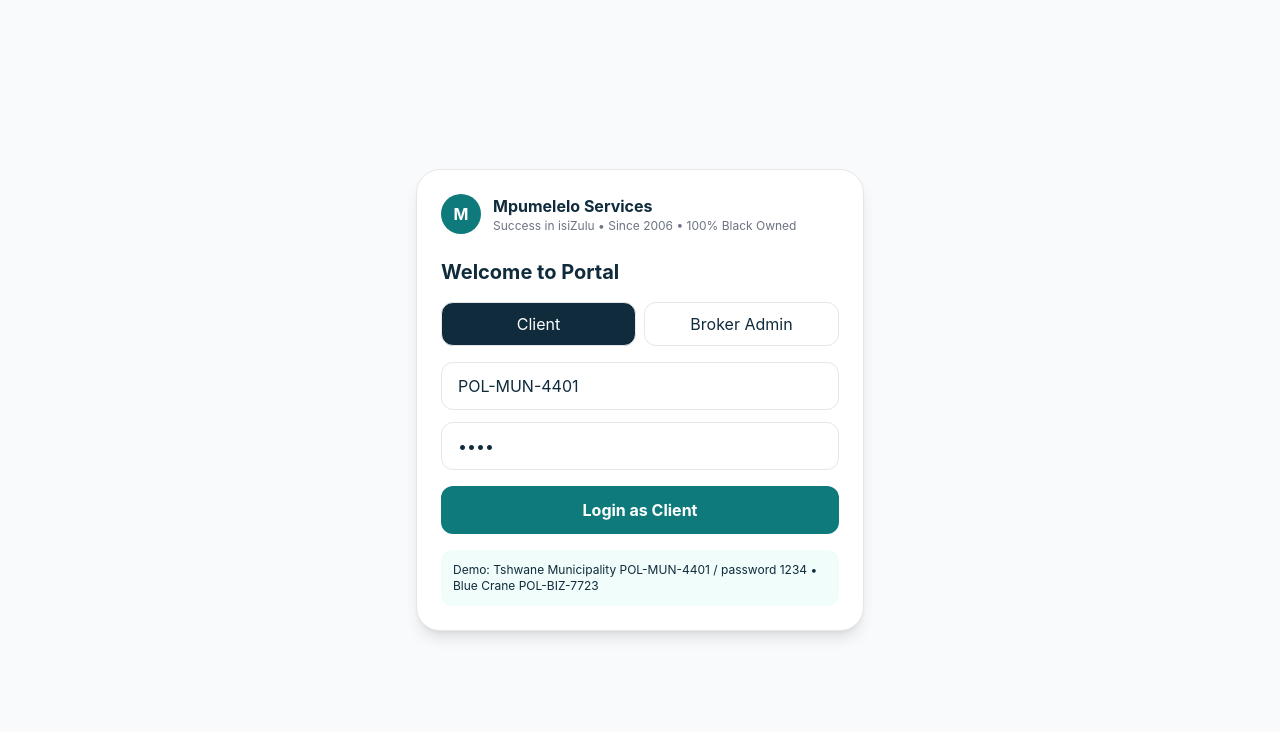
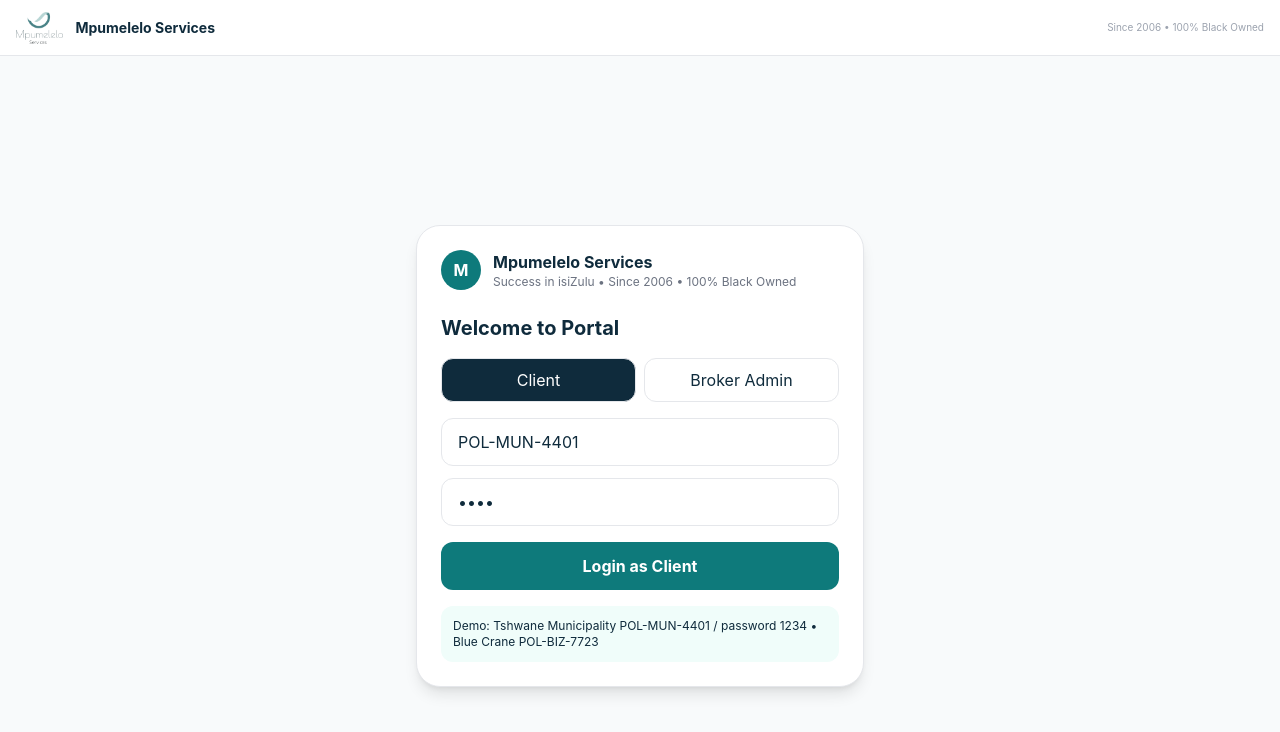
Before and after one commit to britsnico-commits/mpumelelo-portal, a Next.js app: page / in a window 1280 px wide. Shown: the top 732 px of the page. Built offline with nearby package versions, Linux system fonts and the light colour scheme; no server answers.

Commit message:
Update layout.tsx

```diff
--- a/app/layout.tsx
+++ b/app/layout.tsx
@@ -1,5 +1,16 @@
 import './globals.css'
 export const metadata = { title: 'Mpumelelo Services - Insurance Portal', description: 'Broker & Client Portal - 100% Black Owned Since 2006' }
 export default function RootLayout({ children }: { children: React.ReactNode }) {
-  return (<html lang="en"><body className="bg-[#F8FAFB] text-[#0F2B3C]">{children}</body></html>)
+  return (
+    <html lang="en">
+      <body className="bg-[#F8FAFB] text-[#0F2B3C]">
+        <div className="h-14 bg-white border-b flex items-center px-4 gap-3 sticky top-0 z-30">
+          <img src="/logo.png" alt="Mpumelelo Services" className="h-8 w-auto" />
+          <div className="font-bold text-[#0F2B3C] text-sm">Mpumelelo Services</div>
+          <div className="ml-auto text-[10px] text-gray-400">Since 2006 • 100% Black Owned</div>
+        </div>
+        {children}
+      </body>
+    </html>
+  )
 }
```
